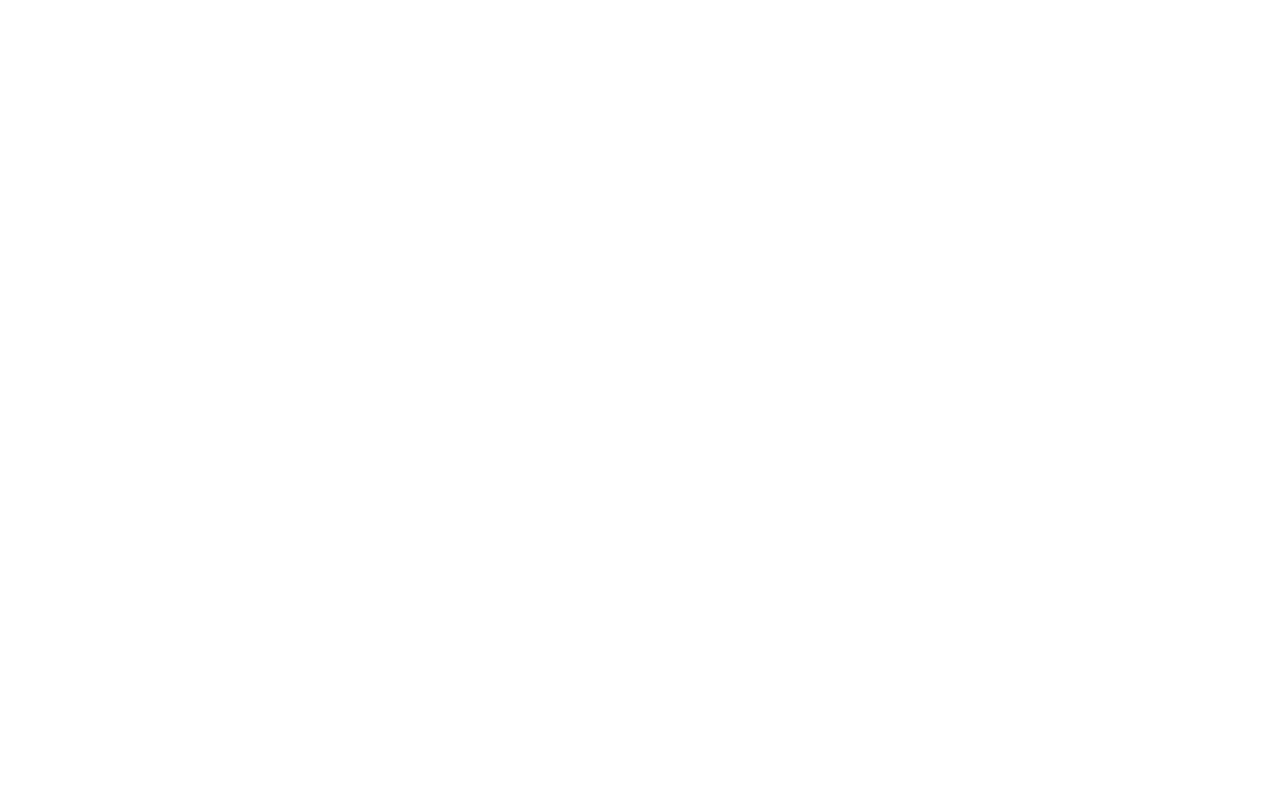
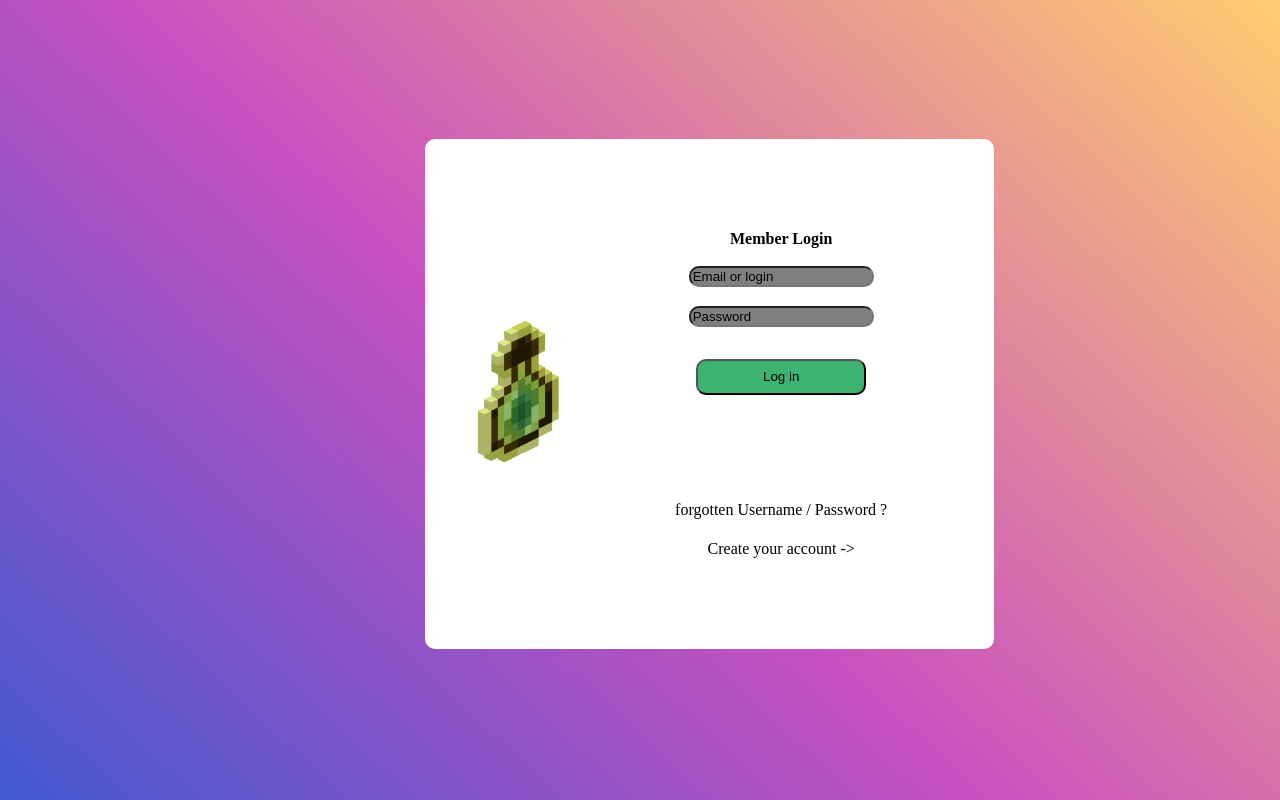
Before and after one commit to Akkuun/AS_S2_PHP_Project, a PHP site: page /View/authentification.php in a window 1280 px wide. Before the commit the page is empty. Run offline with PHP 8.4, Linux system fonts and the light colour scheme.

Commit message:
ajout formulaire connexion

```diff
--- a/View/authentification.php
+++ b/View/authentification.php
@@ -4,9 +4,31 @@
     <meta name="viewport"
           content="width=device-width, user-scalable=no, initial-scale=1.0, maximum-scale=1.0, minimum-scale=1.0">
     <meta http-equiv="X-UA-Compatible" content="ie=edge">
+    <link rel="stylesheet" href="../src/Styles/Styles.css">
+    <script src="../src/Scripts/Scripts.js"> </script>
     <title>Authentification</title>
 </head>
-<body>
+<body id="LoginScreen">
+
+<div id="CenterSquare">
+
+
+    <div id="LeftPart">
+
+        <img src="../src/images/xp_bottle_mc.gif" alt="backgound" id="background_login">
+    </div>
+
+
+    <div id="RightPart">
+        <div id="Title">Member Login</div>
+        <div><input type="text" placeholder="Email or login" class="Information" name="mail_login"></div>
+        <div><input type="password" placeholder="Password" name="password" class="Information"></div>
+        <input type="button" value="Log in" id="buttonLogin">
+        <div id="forgottenID"> forgotten Username / Password ?</div>
+        <div id="createAccount">Create your account -></div>
+    </div>
+
+</div>
 
 </body>
 </html>
--- /dev/null
+++ b/src/Styles/Styles.css
@@ -0,0 +1,79 @@
+#LoginScreen {
+    background-color: #4158D0;
+    background-image: linear-gradient(43deg, #4158D0 0%, #C850C0 46%, #FFCC70 100%);
+}
+
+#CenterSquare {
+    margin-top: 11%;
+    margin-left: 33%;
+    width: 45%;
+    height: 65%;
+    display: flex;
+    flex-direction: row;
+    align-self: center;
+    align-items: center;
+    align-content: center;
+    alignment: center;
+    background-color: white;
+    border-radius: 10px;
+
+}
+
+#LeftPart {
+    display: flex;
+    height: auto;
+    width: auto;
+}
+
+#RightPart {
+    width: auto;
+    height: auto;
+    align-self: center;
+    align-items: center;
+    align-content: center;
+    display: flex;
+    flex-direction: column;
+    border: 3px;
+    border: black;
+}
+
+.Information {
+    background-color: grey;
+    border-radius: 10px;
+    margin-top: 10%;
+}
+
+#buttonLogin {
+    background-color: mediumseagreen;
+    border-radius: 10px;
+    margin-top: 15%;
+    width: 80%;
+    height: 80%;
+    padding-top: 4%;
+    padding-bottom: 4%;
+
+
+}
+
+#Title {
+    font-weight: bold;
+}
+
+#background_login {
+    width: 80%;
+    height: 20%;
+    padding-right: 50%;
+}
+
+::placeholder {
+    color: black;
+}
+
+#forgottenID {
+
+    margin-top: 50%;
+}
+
+#createAccount {
+    margin-top: 10%;
+}
```
Also changed, not shown: src/Scripts/Scripts.js (added).
